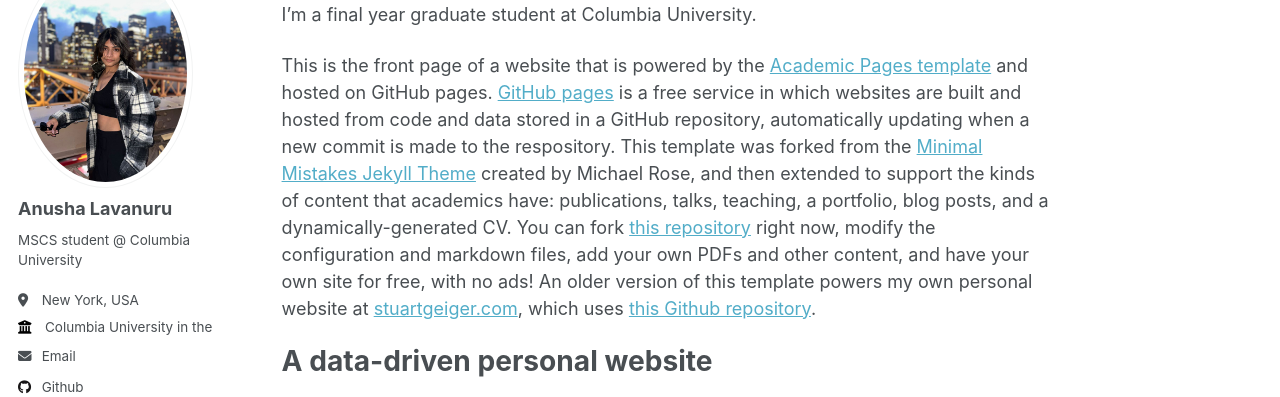
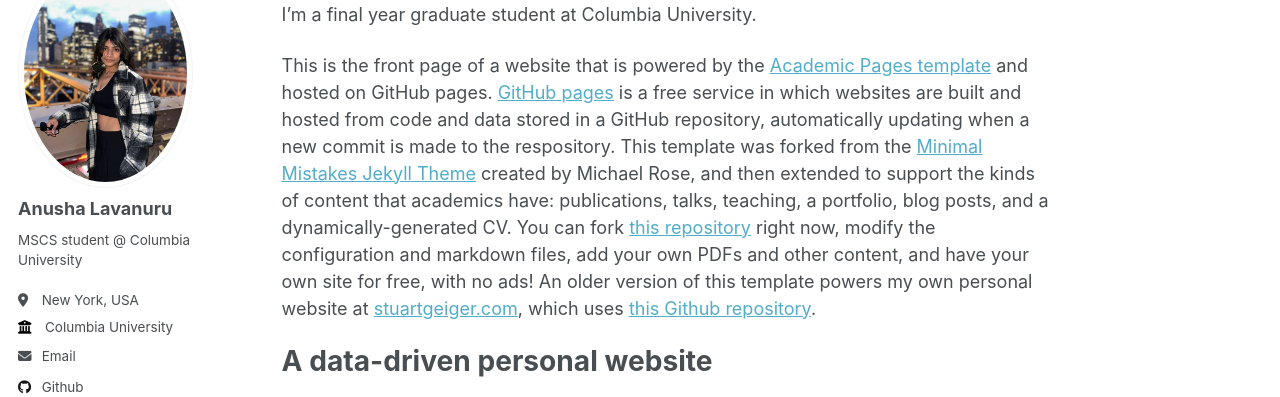
Before and after one commit to AnushaLavanuru5/AnushaL.github.io, a Jekyll site: the page built from _pages/about.md, in a window 1280 px wide. Shown: the part 147-544 px from the top of the page. Built offline with Jekyll 4.4.1, drawn with Linux system fonts in a browser that asks for light colours.

Commit message:
Update _config.yml

```diff
--- a/_config.yml
+++ b/_config.yml
@@ -26,7 +26,7 @@ author:
   pronouns         : # example: "she/her"
   bio              : "MSCS student @ Columbia University"
   location         : "New York, USA"
-  employer         : "Columbia University in the city of New York"
+  employer         : "Columbia University"
   uri              : # URL
   email            : "al4568@columbia.edu"
 
```
